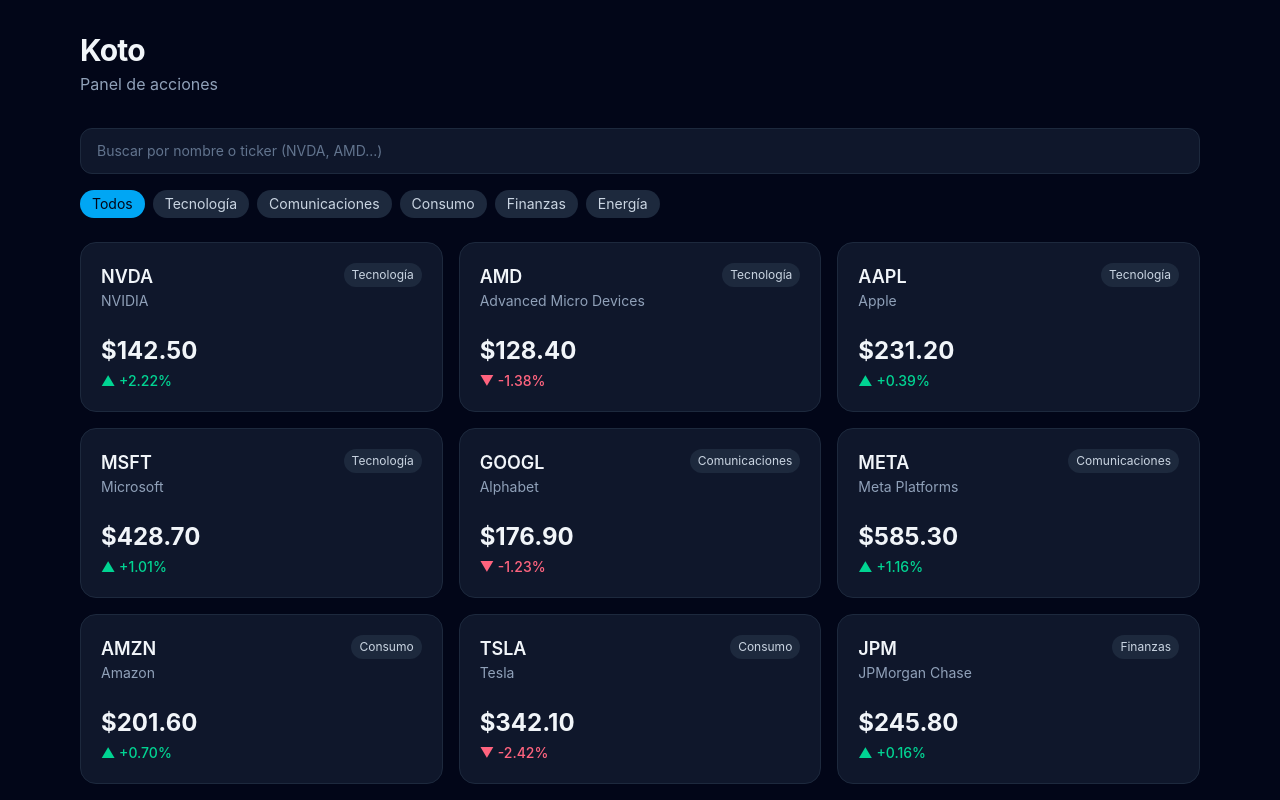
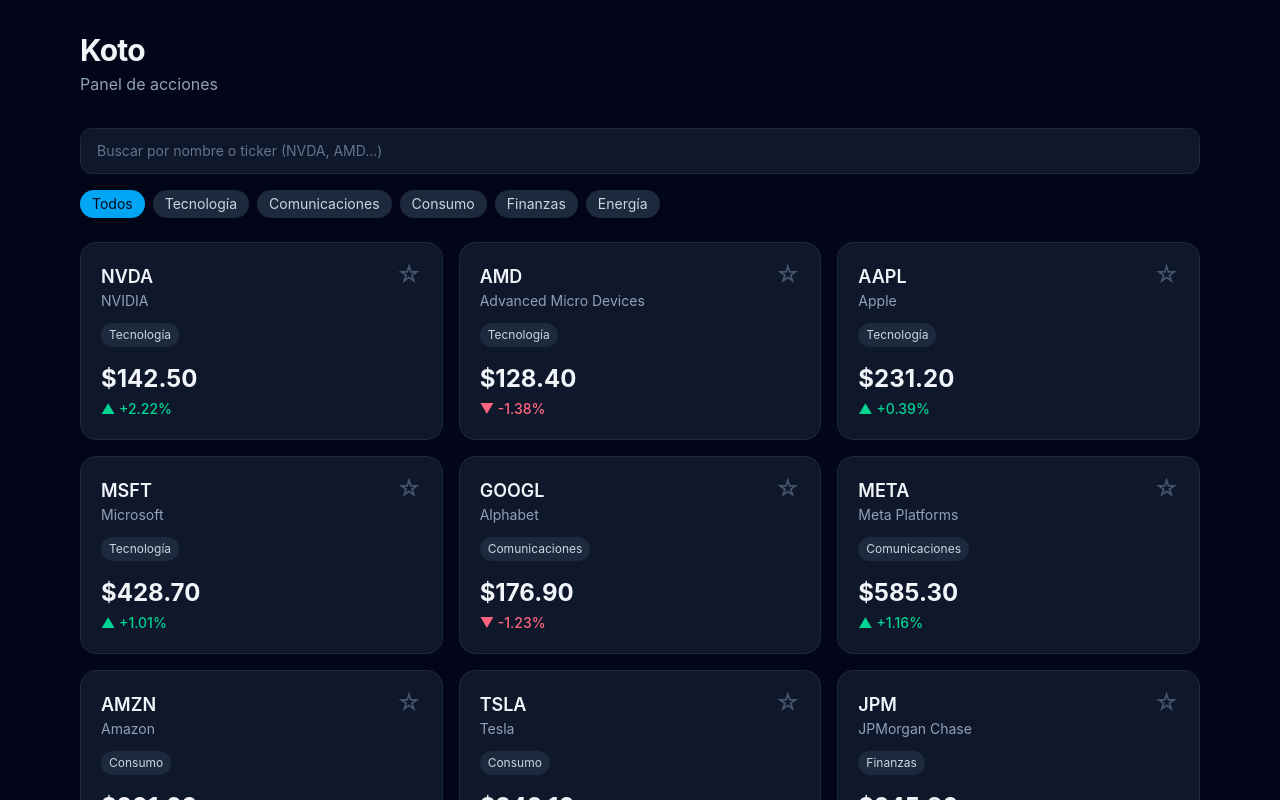
Before and after one commit to lmes21/koto, a React (Vite) app: page / in a window 1280 px wide. Shown: the top 800 px of the page. Built offline with nearby package versions, Linux system fonts and the light colour scheme.

Commit message:
feat: añade botón de favorito a StockCard

```diff
--- a/src/components/StockCard.tsx
+++ b/src/components/StockCard.tsx
@@ -3,9 +3,11 @@ import { formatPercent, formatPrice } from '../utils/format'
 
 interface StockCardProps {
   stock: Stock
+  isFavorite: boolean
+  onToggleFavorite: (symbol: string) => void
 }
 
-export function StockCard({ stock }: StockCardProps) {
+export function StockCard({ stock, isFavorite, onToggleFavorite }: StockCardProps) {
   const isUp = stock.changePercent >= 0
 
   return (
@@ -15,12 +17,28 @@ export function StockCard({ stock }: StockCardProps) {
           <h2 className="text-lg font-semibold">{stock.symbol}</h2>
           <p className="text-sm text-slate-400">{stock.name}</p>
         </div>
-        <span className="rounded-full bg-slate-800 px-2 py-1 text-xs text-slate-300">
-          {stock.sector}
-        </span>
+        <button
+          type="button"
+          onClick={() => onToggleFavorite(stock.symbol)}
+          aria-pressed={isFavorite}
+          aria-label={
+            isFavorite
+              ? `Quitar ${stock.symbol} de favoritos`
+              : `Añadir ${stock.symbol} a favoritos`
+          }
+          className={`text-2xl leading-none transition ${
+            isFavorite ? 'text-amber-400' : 'text-slate-600 hover:text-slate-400'
+          }`}
+        >
+          {isFavorite ? '★' : '☆'}
+        </button>
       </div>
 
-      <p className="mt-6 text-2xl font-bold">{formatPrice(stock.price)}</p>
+      <span className="mt-3 inline-block rounded-full bg-slate-800 px-2 py-1 text-xs text-slate-300">
+        {stock.sector}
+      </span>
+
+      <p className="mt-4 text-2xl font-bold">{formatPrice(stock.price)}</p>
       <p
         className={`mt-1 text-sm font-medium ${
           isUp ? 'text-emerald-400' : 'text-rose-400'
```
